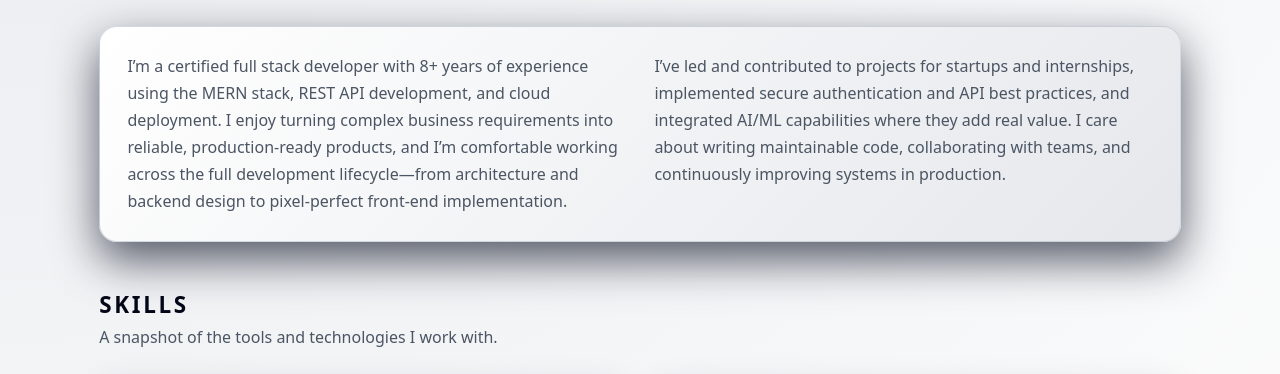
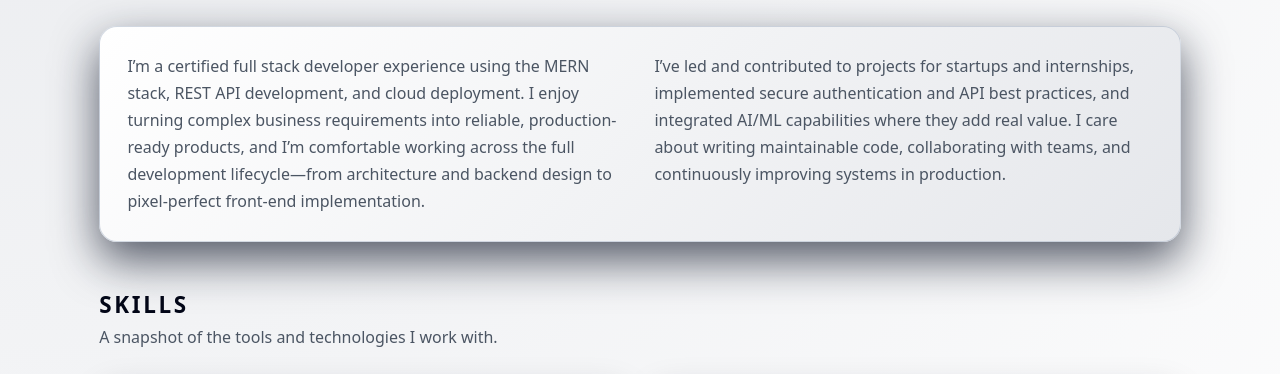
Before and after one commit to digicynthia/portfolio, a plain HTML site: page index.html in a window 1280 px wide. Shown: the part 677-1051 px from the top of the page. Drawn offline with Linux system fonts and the light colour scheme.

Commit message:
Update index.html

```diff
--- a/index.html
+++ b/index.html
@@ -58,7 +58,7 @@
         </div>
         <div class="about-grid">
           <p>
-            I’m a certified full stack developer with 8+ years of
+            I’m a certified full stack developer
             experience using the MERN stack, REST API development, and cloud
             deployment. I enjoy turning complex business requirements into
             reliable, production-ready products, and I’m comfortable working
```
